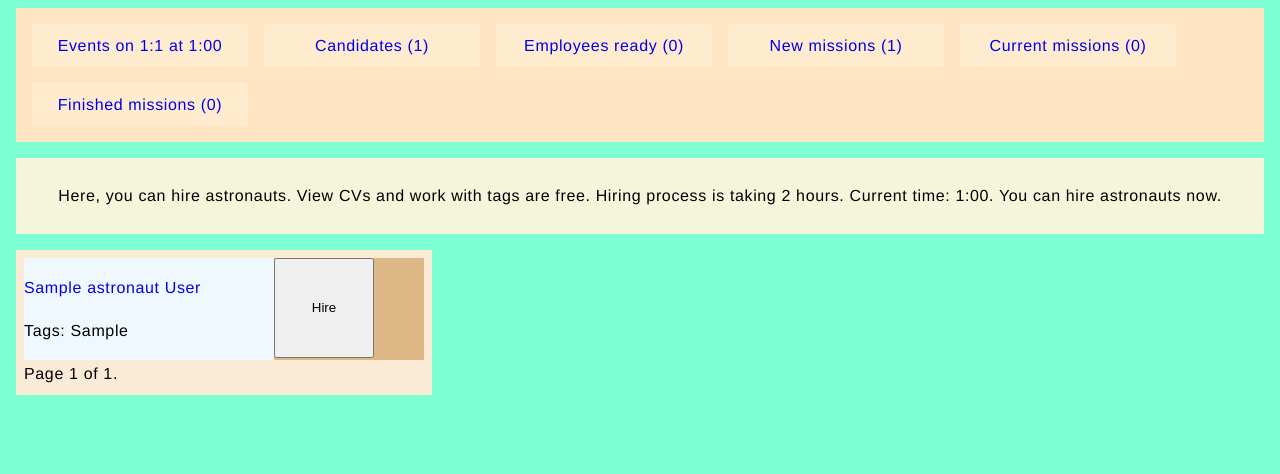
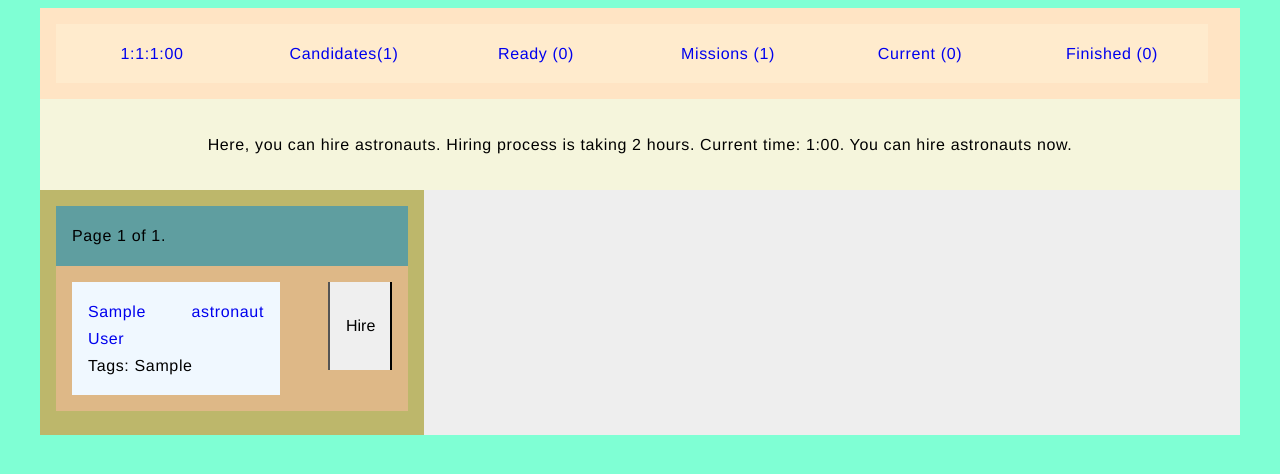
Before and after one commit to vitaly-chibrikov/etca_moonhr_django, a Django app: page /candidates/ in a window 1280 px wide. Shown: the top 474 px of the page. Run offline with Django 4.2, Linux system fonts and the light colour scheme; tables that the repository leaves empty hold one stand-in row (values such as "Sample post").

Commit message:
Css colored

```diff
--- a/moonhr/static/moonhr/site.css
+++ b/moonhr/static/moonhr/site.css
@@ -1,27 +1,25 @@
 body {
     font-family: "Helvetica", Sans-Serif;
-
+    font-size: 16px;
     text-align: justify;
     letter-spacing: .04rem;
     line-height: 1.7em;
-    background-color:aquamarine;
+    background-color: aquamarine;
 }
 
-.borders{
-    padding: 0.5em;
-    margin: 0.5em;
+.fixed-width {
+    background-color: rgb(238, 238, 238);
+    margin: auto;
+    max-width: 1200px;
+}
+
+.borders {
+    padding: 1em;
     border-block: 0px solid red;
 }
 
-.borders_float{
-    padding: 0.5em;
-    margin-bottom: 1em;
-    margin-left: 0.5em;
-    margin-right: 0.5em;
-}
-
 .left_pannel {
-    width: 400px;
+    width: 22em;
     float: left;
     background-color: antiquewhite;
 }
@@ -29,12 +27,6 @@ body {
 .right_pannel {
     overflow: hidden;
     background-color: azure;
-}
-
-.menu_button {
-    float: left;
-    width: 200px;
-    background-color: blanchedalmond
 }
 
 .main-menu {
@@ -54,21 +46,72 @@ body {
     background-color: burlywood;
 }
 
-.astronaut_name {
+.central_pannel {
+    display: inline-block;
+
+    background-color:darkkhaki;
+}
+
+.astronaut_block {
     float: left;
-    width: 250px;
-    background-color:aliceblue;
+    background-color: aliceblue;
+    width: 11em;
+}
+
+.button {
+    font-family: "Helvetica", Sans-Serif;
+    font-size: 16px;
+}
+
+.menu_button {
+    float: left;
+    width: 10em;
+    background-color: blanchedalmond
 }
 
 .hire_button {
+    float: right;
+    width: 4em;
+    height: 5.5em;
+}
+
+.send_button{
+    float: right;
+    width: 8em;
+    height: 5.5em;
+}
+
+.candidate {
+    overflow: hidden;
+    width: 20em;
     float: left;
-    width: 100px;
-    height: 100px;
+    background-color: burlywood;
+}
+
+.contacts_pannel{
+    display: inline-block;
+    background-color:antiquewhite;
+}
+
+.event {
+    background-color: aqua;
+}
+
+.pagination{
+    background-color:cadetblue;
+}
+
+.mission_block{
+    display: inline-block;
+}
+
+.mission_results{
+    background-color:aliceblue;
 }
 
 ul {
     list-style-type: none;
-    /* display: inline-block; */
+    display: inline-block;
 }
 
 a:link {
--- a/moonhr/templates/moonhr/astronaut.html
+++ b/moonhr/templates/moonhr/astronaut.html
@@ -1,7 +1,9 @@
-<p><a href="/cv/?contact_pk_to_view={{contact.user_astronaut.pk}}">{{ contact.user_astronaut.astronaut.name }} {{ contact.user_astronaut.astronaut.surname }}</a>
-</p>
-<p>Tags:
+<a href="/cv/?contact_pk_to_view={{contact.user_astronaut.pk}}">
+    <div class="astronaut_name">{{ contact.user_astronaut.astronaut.name }} {{ contact.user_astronaut.astronaut.surname }}</div>
+</a>
+
+<div  class="astronaut_tags">Tags:
     {% for user_astronaut_tag in contact.tags %}
     {{user_astronaut_tag.tag.tag}}
     {% endfor %}
-</p>
+</div>
--- a/moonhr/templates/moonhr/candidates.html
+++ b/moonhr/templates/moonhr/candidates.html
@@ -9,30 +9,14 @@
 </head>
 
 <body>
+    <div class="fixed-width">
         {% include 'moonhr/main-menu.html' %}
         <div class="top_pannel borders">
-        <p>Here, you can hire astronauts. View CVs and work with tags are free. Hiring process is taking 2 hours.
+            <p>Here, you can hire astronauts. Hiring process is taking 2 hours.
                 {{message}}</p>
         </div>
-    <div class="left_pannel borders">
-        <div>
-            {% for contact in page_obj %}
-                    <div class="left_menu_block">
-                        <div class="astronaut_name">
-                            {% include 'moonhr/astronaut.html' %}
-                        </div>
-                        <div class="hire_button">
-                            <form action="/candidates/" method="get">
-                                <input type="hidden" name="contact_pk_to_hire" value="{{ contact.user_astronaut.pk }}">
-                                <button class="hire_button" type="submit">Hire</button>
-                            </form>
-                        </div>
-                    </div>
-
-            {% endfor %}
-        </div>
-
-        <div class="pagination">
+        <div class="central_pannel borders">
+            <div class="pagination borders">
                 <span class="step-links">
                     {% if page_obj.has_previous %}
                     <a href="?page=1">&laquo; first</a>
@@ -49,6 +33,23 @@
                     {% endif %}
                 </span>
             </div>
+            <div class="contacts_pannel border">
+                {% for contact in page_obj %}
+                <div class="candidate borders">
+                    <div class="astronaut_block borders">
+                        {% include 'moonhr/astronaut.html' %}
+                    </div>
+                    <div>
+                        <form action="/candidates/" method="get">
+                            <input type="hidden" name="contact_pk_to_hire" value="{{ contact.user_astronaut.pk }}">
+                            <button class="hire_button button borders" type="submit">Hire</button>
+                        </form>
+                    </div>
+                </div>
+                {% endfor %}
+            </div>
+
+        </div>
     </div>
 </body>
 
--- a/moonhr/templates/moonhr/main-menu.html
+++ b/moonhr/templates/moonhr/main-menu.html
@@ -1,8 +1,8 @@
-<div class="main-menu borders_float">
-    <div class="menu_button borders"><a href="/">Events on {{profile.current_user.week}}:{{profile.current_user.day}} at {{profile.current_user.time}}:00 </a></div>
-    <div class="menu_button borders"><a href="/candidates/">Candidates ({{profile.candidates}})</a></div>
-    <div class="menu_button borders"><a href="/employees/">Employees ready ({{profile.ready}})</a></div>
-    <div class="menu_button borders"><a href="/missions/">New missions ({{profile.new_missions}})</a></div>
-    <div class="menu_button borders"><a href="/workon-missions/?type=inprogress">Current missions ({{profile.current_missions}})</a></div>
-    <div class="menu_button borders"><a href="/workon-missions/?type=finished">Finished missions ({{profile.finished_missions}})</a></div>
+<div class="main-menu borders">
+    <div class="menu_button borders"><a href="/">{{profile.current_user.week}}:{{profile.current_user.day}}:{{profile.current_user.time}}:00 </a></div>
+    <div class="menu_button borders"><a href="/candidates/">Candidates({{profile.candidates}})</a></div>
+    <div class="menu_button borders"><a href="/employees/">Ready ({{profile.ready}})</a></div>
+    <div class="menu_button borders"><a href="/missions/">Missions ({{profile.new_missions}})</a></div>
+    <div class="menu_button borders"><a href="/workon-missions/?type=inprogress">Current ({{profile.current_missions}})</a></div>
+    <div class="menu_button borders"><a href="/workon-missions/?type=finished">Finished ({{profile.finished_missions}})</a></div>
 </div>
--- a/moonhr/views.py
+++ b/moonhr/views.py
@@ -171,11 +171,13 @@ def get_profile():
     finished_missions = UserMission.objects.filter(user__pk=current_user.pk).filter(
         status=MISSION_STATUS_CHOISES.FINISHED
     )
+    employees = UserAstronaut.objects.filter(user__pk=current_user.pk).exclude(status=ASTRONAUT_STATUS_CHOISES.CANDIDATE)
 
     profile = {
         "current_user": current_user,
         "candidates": len(candidates),
         "ready": len(ready),
+        "employees": len(employees),
         "new_missions": len(new_missions),
         "current_missions": len(current_missions),
         "finished_missions": len(finished_missions),
@@ -227,7 +229,7 @@ def candidates_view(request):
     if current_user.time < UserProfile.TIME_DAY_END:
         message += " You can hire astronauts now."
     else:
-        message += " Day time is over. You can't hire more today."
+        message += " You can't hire more today."
 
     contac_list = ContactListView()
     paginator = Paginator(contac_list.get_candidates(), contac_list.paginate_by)
@@ -371,7 +373,7 @@ def missions_view(request):
     if current_user.time < UserProfile.TIME_DAY_END:
         message += " You can send astronauts to missions."
     else:
-        message += " Day time is over. You can't start more missions today."
+        message += " You can't start more missions today."
 
     return render(
         request,
```
Also changed, not shown: moonhr/static/moonhr/employees.css (added, +27 -0 lines), moonhr/templates/moonhr/employees.html (+21 -15 lines), moonhr/templates/moonhr/home.html (+22 -13 lines), moonhr/templates/moonhr/missions.html (+21 -24 lines), moonhr/templates/moonhr/workon-missions.html (+31 -22 lines). Lines whose indentation alone changed are shown as unchanged.
